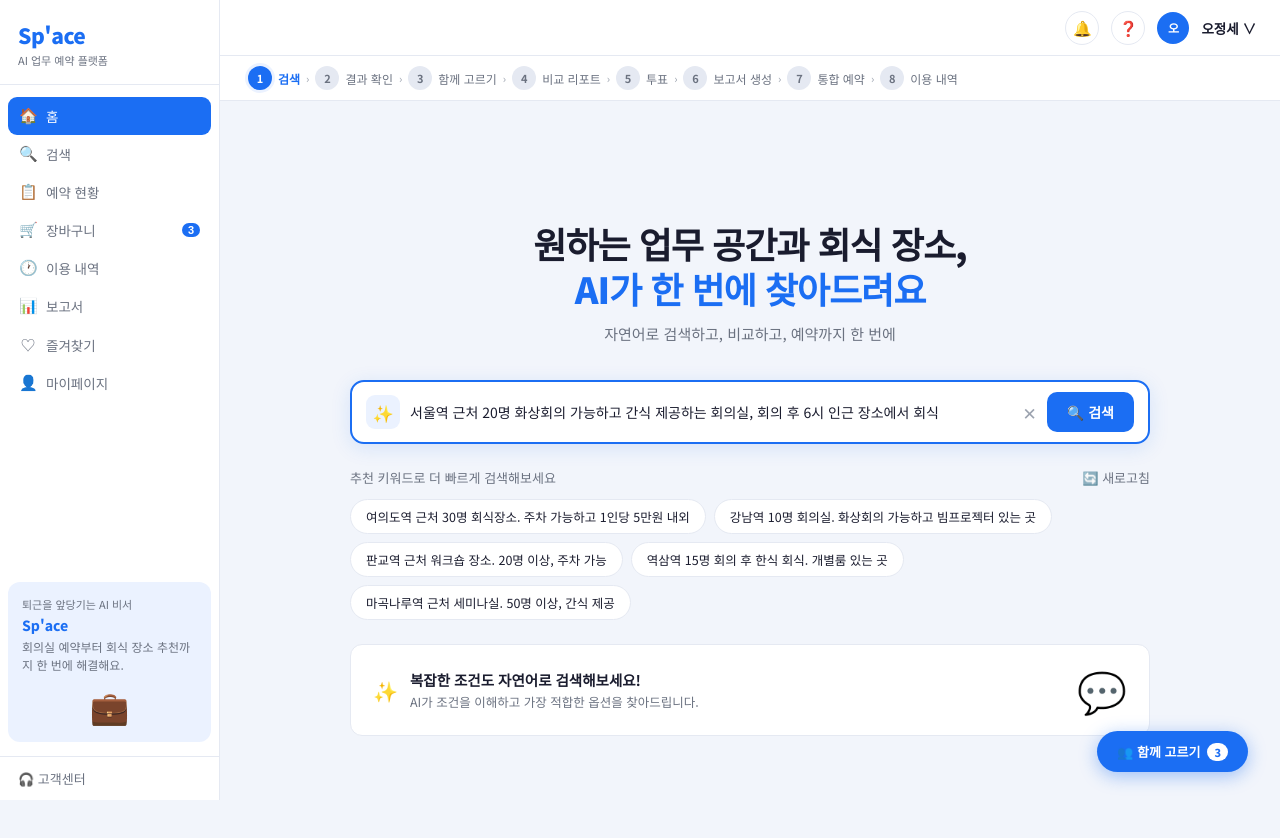
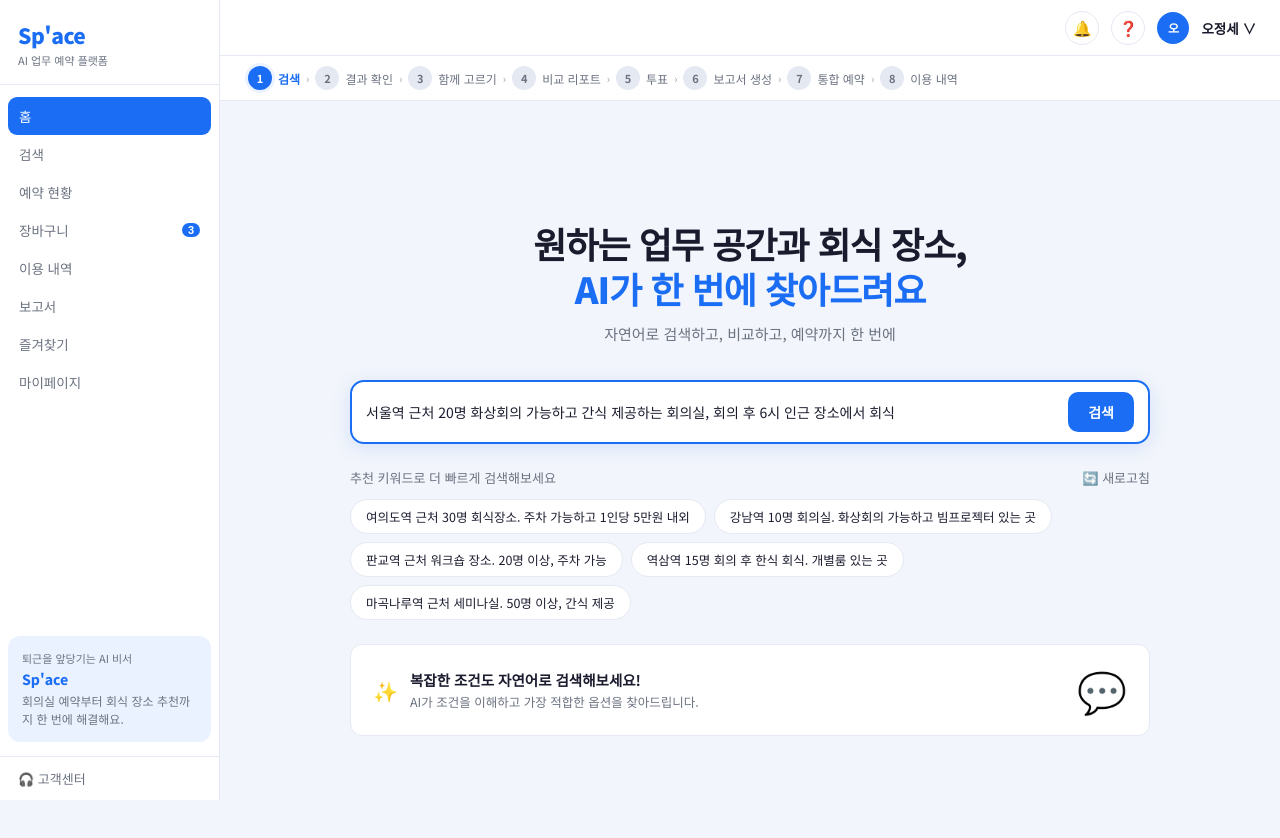
Before and after one commit to sunniesummer28-afk/Space, a plain HTML site: page index.html in a window 1280 px wide. Drawn offline with nearby package versions, Linux system fonts and the light colour scheme.

Commit message:
Update index.html
아이콘삭제

```diff
--- a/index.html
+++ b/index.html
@@ -511,16 +511,16 @@ canvas#radarChart{max-width:200px}
 <aside class="sb">
   <div class="sb-logo"><h1>Sp'ace</h1><p>AI 업무 예약 플랫폼</p></div>
   <nav class="sb-nav">
-    <button class="ni" onclick="goPage('p1')" id="ni-home"><span class="ic">🏠</span>홈</button>
-    <button class="ni" onclick="goPage('p2')" id="ni-search"><span class="ic">🔍</span>검색</button>
-    <button class="ni" onclick="goPage('p-reserve')" id="ni-reserve"><span class="ic">📋</span>예약 현황</button>
-    <button class="ni" onclick="goPage('p6')" id="ni-cart"><span class="ic">🛒</span>장바구니<span class="nbadge" id="cart-badge">3</span></button>
-    <button class="ni" onclick="goPage('p7')" id="ni-usage"><span class="ic">🕐</span>이용 내역</button>
-    <button class="ni" onclick="goPage('p-report')" id="ni-report"><span class="ic">📊</span>보고서</button>
-    <button class="ni" id="ni-fav"><span class="ic">♡</span>즐겨찾기</button>
-    <button class="ni" onclick="goPage('p-mypage')" id="ni-mypage"><span class="ic">👤</span>마이페이지</button>
+    <button class="ni" onclick="goPage('p1')" id="ni-home">홈</button>
+    <button class="ni" onclick="goPage('p2')" id="ni-search">검색</button>
+    <button class="ni" onclick="goPage('p-reserve')" id="ni-reserve">예약 현황</button>
+    <button class="ni" onclick="goPage('p6')" id="ni-cart">장바구니<span class="nbadge" id="cart-badge">3</span></button>
+    <button class="ni" onclick="goPage('p7')" id="ni-usage">이용 내역</button>
+    <button class="ni" onclick="goPage('p-report')" id="ni-report">보고서</button>
+    <button class="ni" id="ni-fav">즐겨찾기</button>
+    <button class="ni" onclick="goPage('p-mypage')" id="ni-mypage">마이페이지</button>
   </nav>
-  <div class="sb-promo"><div style="font-size:11px;color:var(--s)">퇴근을 앞당기는 AI 비서</div><div class="pt">Sp'ace</div><div class="pd">회의실 예약부터 회식 장소 추천까지 한 번에 해결해요.</div><div style="text-align:center;font-size:32px;margin-top:8px">💼</div></div>
+  <div class="sb-promo"><div style="font-size:11px;color:var(--s)">퇴근을 앞당기는 AI 비서</div><div class="pt">Sp'ace</div><div class="pd">회의실 예약부터 회식 장소 추천까지 한 번에 해결해요.</div></div>
   <div class="sb-foot">🎧 고객센터</div>
 </aside>
 
@@ -562,10 +562,8 @@ canvas#radarChart{max-width:200px}
     <p>자연어로 검색하고, 비교하고, 예약까지 한 번에</p>
   </div>
   <div class="sbox" style="max-width:800px;margin:0 auto">
-    <div class="sbox-icon">✨</div>
     <input id="homeInput" value="서울역 근처 20명 화상회의 가능하고 간식 제공하는 회의실, 회의 후 6시 인근 장소에서 회식" placeholder="원하는 조건을 자연어로 입력해보세요">
-    <span class="clr" onclick="document.getElementById('homeInput').value=''">✕</span>
-    <button class="btn-srch" onclick="doSearch()">🔍 검색</button>
+    <button class="btn-srch" onclick="doSearch()">검색</button>
   </div>
   <div class="kw-section">
     <div class="kw-head"><span>추천 키워드로 더 빠르게 검색해보세요</span><span class="kw-refresh">🔄 새로고침</span></div>
@@ -589,7 +587,6 @@ canvas#radarChart{max-width:200px}
   <div style="padding:20px 24px 90px">
   <div class="bc" onclick="goPage('p1')">← 검색 결과</div>
   <div class="rsbox">
-    <div style="font-size:17px;color:var(--p)">✨</div>
     <input id="rsInput" value="서울역 근처 20명 화상회의 가능하고 간식 제공하는 회의실, 회의 후 6시 인근 장소에서 회식">
     <button class="btn-edit" onclick="goPage('p1')">수정 검색</button>
   </div>
@@ -731,9 +728,10 @@ canvas#radarChart{max-width:200px}
       <div class="donut-wrap">
         <canvas id="donutChart" width="140" height="140"></canvas>
         <div class="donut-legend" style="width:100%">
-          <div class="dl-item"><span class="dl-dot" style="background:var(--p)"></span>위워크 서울역점 75%(3표)</div>
-          <div class="dl-item"><span class="dl-dot" style="background:#10B981"></span>스파크플러스 25%(1표)</div>
-          <div class="dl-item"><span class="dl-dot" style="background:#E5E9F2"></span>패스트파이브 0%(0표)</div>
+          <div class="dl-item"><span class="dl-dot" style="background:#1B6EF3"></span>오정세 → 위워크 서울역점</div>
+          <div class="dl-item"><span class="dl-dot" style="background:#10B981"></span>최유진 → 스파크플러스</div>
+          <div class="dl-item"><span class="dl-dot" style="background:#8B5CF6"></span>박민수 → 위워크 서울역점</div>
+          <div class="dl-item"><span class="dl-dot" style="background:#F59E0B"></span>정다은 → 위워크 서울역점</div>
         </div>
       </div>
       <div class="parti-wrap">
@@ -1173,11 +1171,6 @@ canvas#radarChart{max-width:200px}
   </div>
 </div>
 
-<!-- FLOATING TRIGGER BUTTON (shows when panel is closed) -->
-<button class="float-btn" id="floatBtn" onclick="openTogetherFlow()">
-  👥 함께 고르기
-  <span class="float-btn-badge" id="floatBadge">3</span>
-</button>
 
 <!-- TOAST -->
 <div class="toast" id="toast"></div>
@@ -1340,12 +1333,10 @@ let isMinimized = false;
 
 function openSidePanel() {
   const panel = document.getElementById('sidePanel');
-  const floatBtn = document.getElementById('floatBtn');
   panelOpen = true;
   isMinimized = false;
   panel.classList.remove('minimized');
   panel.classList.add('open');
-  floatBtn.classList.remove('visible');
   if (!panel.dataset.moved) {
     panel.style.right = '32px';
     panel.style.bottom = '90px';
@@ -1357,12 +1348,10 @@ function openSidePanel() {
 function closeSidePanel(e) {
   if (e) e.stopPropagation();
   const panel = document.getElementById('sidePanel');
-  const floatBtn = document.getElementById('floatBtn');
   panelOpen = false;
   isMinimized = false;
   panel.classList.remove('open');
   panel.classList.remove('minimized');
-  floatBtn.classList.add('visible');
 }
 
 function toggleMinimize(e) {
@@ -1493,8 +1482,8 @@ function initCharts() {
     type:'doughnut',
     // 참여자 4명 전원을 각각 한 조각으로 표시(투표한 후보 색으로 구분)
     data:{
-      labels:['오정세 → 위워크','박민수 → 위워크','정다은 → 위워크','최유진 → 스파크플러스'],
-      datasets:[{data:[1,1,1,1],backgroundColor:['#1B6EF3','#1B6EF3','#1B6EF3','#10B981'],borderColor:'#fff',borderWidth:2}]
+      labels:['오정세 → 위워크','최유진 → 스파크플러스','박민수 → 위워크','정다은 → 위워크'],
+      datasets:[{data:[1,1,1,1],backgroundColor:['#1B6EF3','#10B981','#8B5CF6','#F59E0B'],borderColor:'#fff',borderWidth:2}]
     },
     options:{responsive:true,cutout:'62%',plugins:{legend:{display:false},tooltip:{callbacks:{label:c=>c.label}}}},
     plugins:[{
@@ -1522,7 +1511,6 @@ document.addEventListener('DOMContentLoaded', () => {
   shimStyle.textContent = '@keyframes sh{0%{background-position:200% 0}100%{background-position:-200% 0}}';
   document.head.appendChild(shimStyle);
   updateNavActive('p1');
-  document.getElementById('floatBtn').classList.add('visible');
   applyTplToReport();
   checkShareParam();
 });
```
